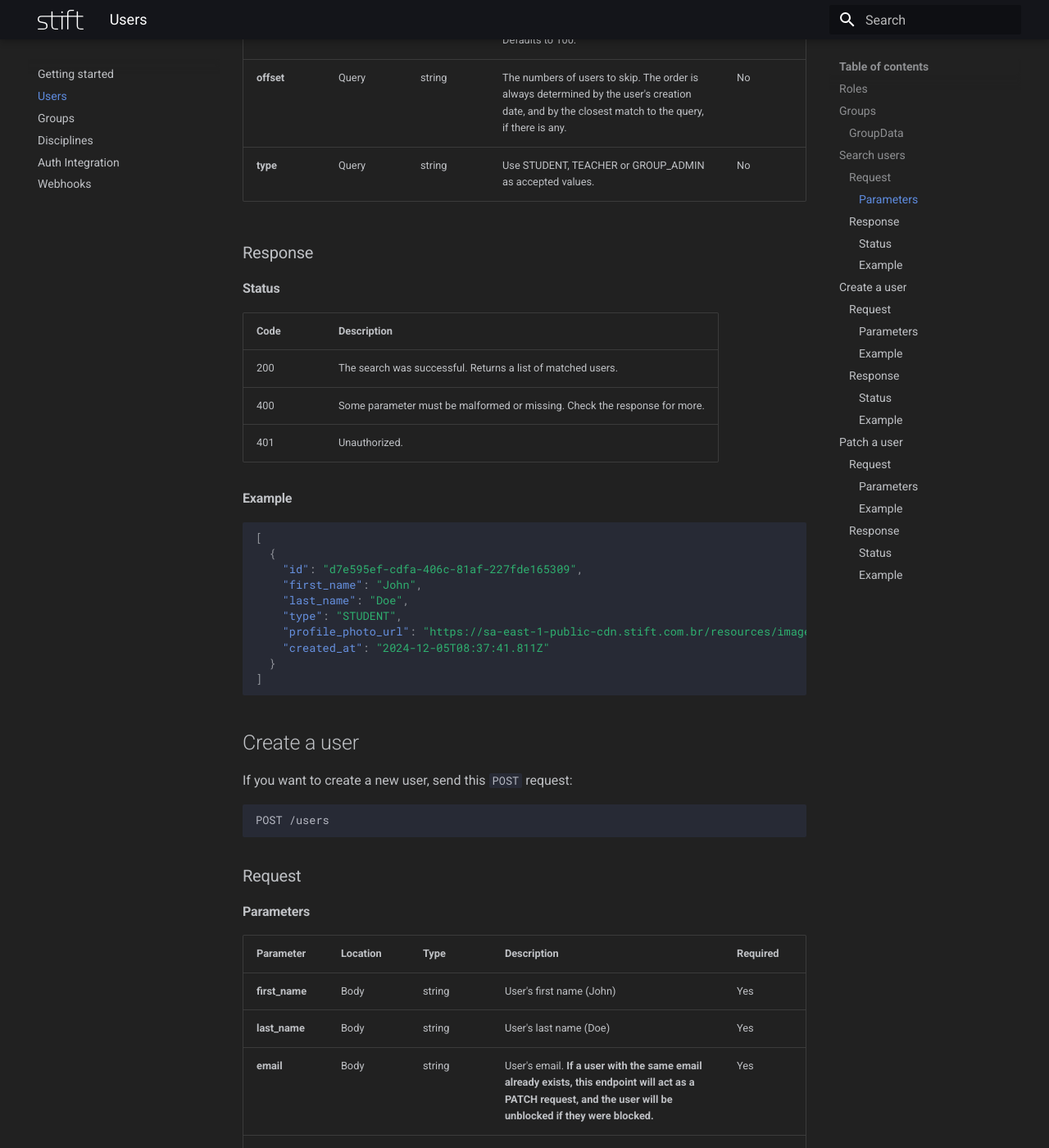
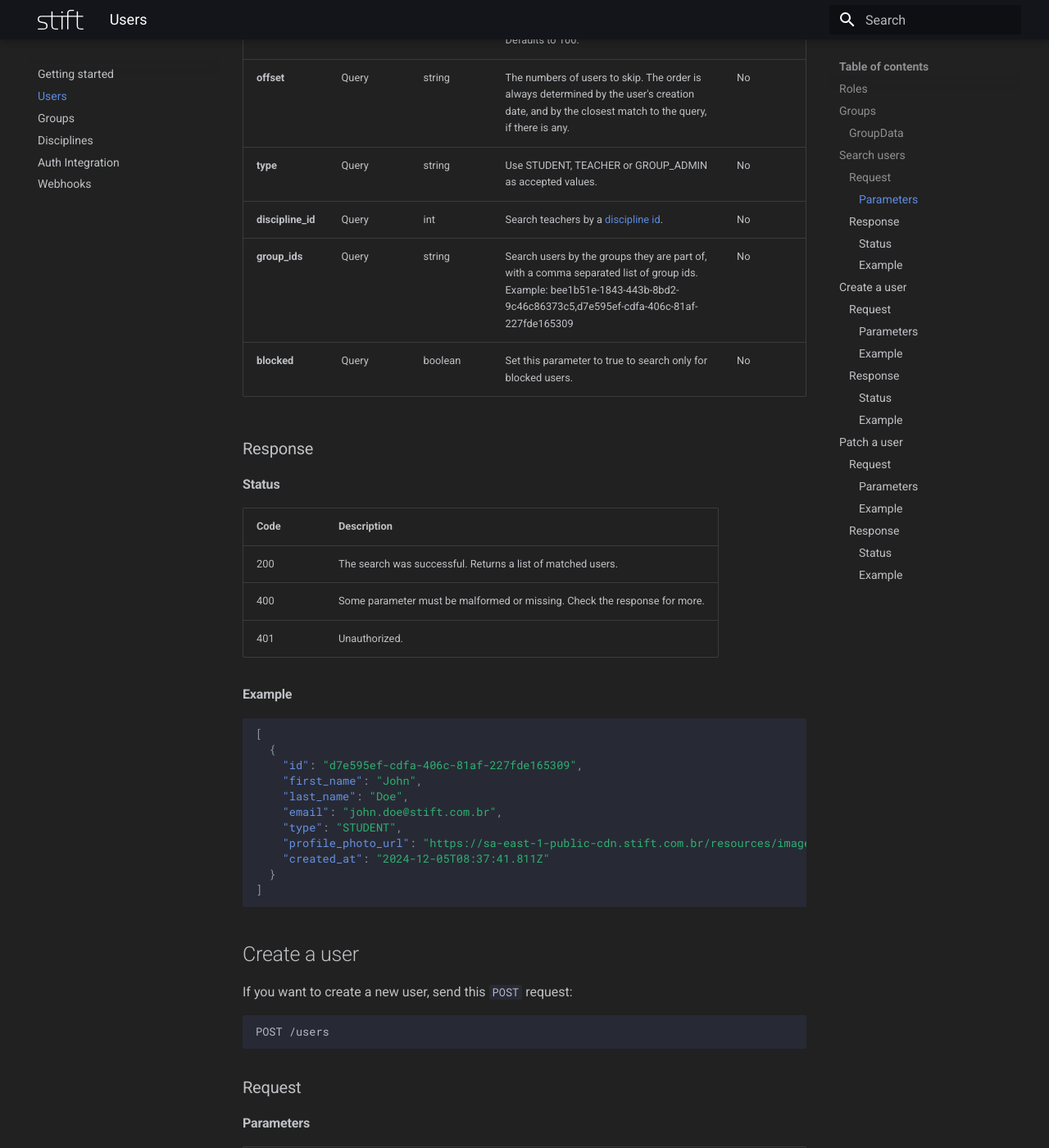
Before and after one commit to StiftTechnologies/developers-portal, an MkDocs documentation site: the page built from docs/users.md, in a window 1280 px wide and 1400 px high, scrolled down 1523 px. Shown: the whole window at 82% size. Built offline with MkDocs 1.6.1 and Material for MkDocs 9.7.7, drawn with Linux system fonts in a browser that asks for light colours.

Commit message:
feat: add new query parameters to search users endpoint

```diff
--- a/docs/users.md
+++ b/docs/users.md
@@ -46,12 +46,15 @@ GET /users
 
 #### Parameters
 
-| Parameter  | Location | Type   | Description                                                                                                                                           | Required |
-| ---------- | -------- | ------ | ----------------------------------------------------------------------------------------------------------------------------------------------------- | -------- |
-| **query**  | Query    | string | Search query to filter users by. Searches using vectors determined by the user's first_name, last_name, and email, so any of these are valid queries. | No       |
-| **limit**  | Query    | string | The maximum limit of users to return. Defaults to 100.                                                                                                | No       |
-| **offset** | Query    | string | The numbers of users to skip. The order is always determined by the user's creation date, and by the closest match to the query, if there is any.     | No       |
-| **type**   | Query    | string | Use STUDENT, TEACHER or GROUP_ADMIN as accepted values.                                                                                               | No       |
+| Parameter         | Location | Type    | Description                                                                                                                                                               | Required |
+| ----------------- | -------- | ------- | ------------------------------------------------------------------------------------------------------------------------------------------------------------------------- | -------- |
+| **query**         | Query    | string  | Search query to filter users by. Searches using vectors determined by the user's first_name, last_name, and email, so any of these are valid queries.                     | No       |
+| **limit**         | Query    | string  | The maximum limit of users to return. Defaults to 100.                                                                                                                    | No       |
+| **offset**        | Query    | string  | The numbers of users to skip. The order is always determined by the user's creation date, and by the closest match to the query, if there is any.                         | No       |
+| **type**          | Query    | string  | Use STUDENT, TEACHER or GROUP_ADMIN as accepted values.                                                                                                                   | No       |
+| **discipline_id** | Query    | int     | Search teachers by a [discipline id](disciplines.md).                                                                                                                     | No       |
+| **group_ids**     | Query    | string  | Search users by the groups they are part of, with a comma separated list of group ids. Example: bee1b51e-1843-443b-8bd2-9c46c86373c5,d7e595ef-cdfa-406c-81af-227fde165309 | No       |
+| **blocked**       | Query    | boolean | Set this parameter to true to search only for blocked users.                                                                                                              | No       |
 
 ### Response
 
@@ -71,6 +74,7 @@ GET /users
     "id": "d7e595ef-cdfa-406c-81af-227fde165309",
     "first_name": "John",
     "last_name": "Doe",
+    "email": "john.doe@stift.com.br",
     "type": "STUDENT",
     "profile_photo_url": "https://sa-east-1-public-cdn.stift.com.br/resources/images/placeholders/profile_photo_placeholder.png",
     "created_at": "2024-12-05T08:37:41.811Z"
@@ -197,7 +201,7 @@ PATCH /users/:id
 | **birth_date**   | Body     | string  | User's birth date (2002-11-28)                                                                                                                                                                                       | No       |
 | **phone**        | Body     | string  | User's phone number (+5548991234567)                                                                                                                                                                                 | No       |
 | **location**     | Body     | string  | The closest known location to the user (Brazil)                                                                                                                                                                      | No       |
-| **new_password** | Body     | string  | The user's updated password. Minimum length is 8. The password can only be updated if the user is 100% owned by your API Key, which means, your API key has access to all the user's groups.                          | No       |
+| **new_password** | Body     | string  | The user's updated password. Minimum length is 8. The password can only be updated if the user is 100% owned by your API Key, which means, your API key has access to all the user's groups.                         | No       |
 
 #### Example
 
```
